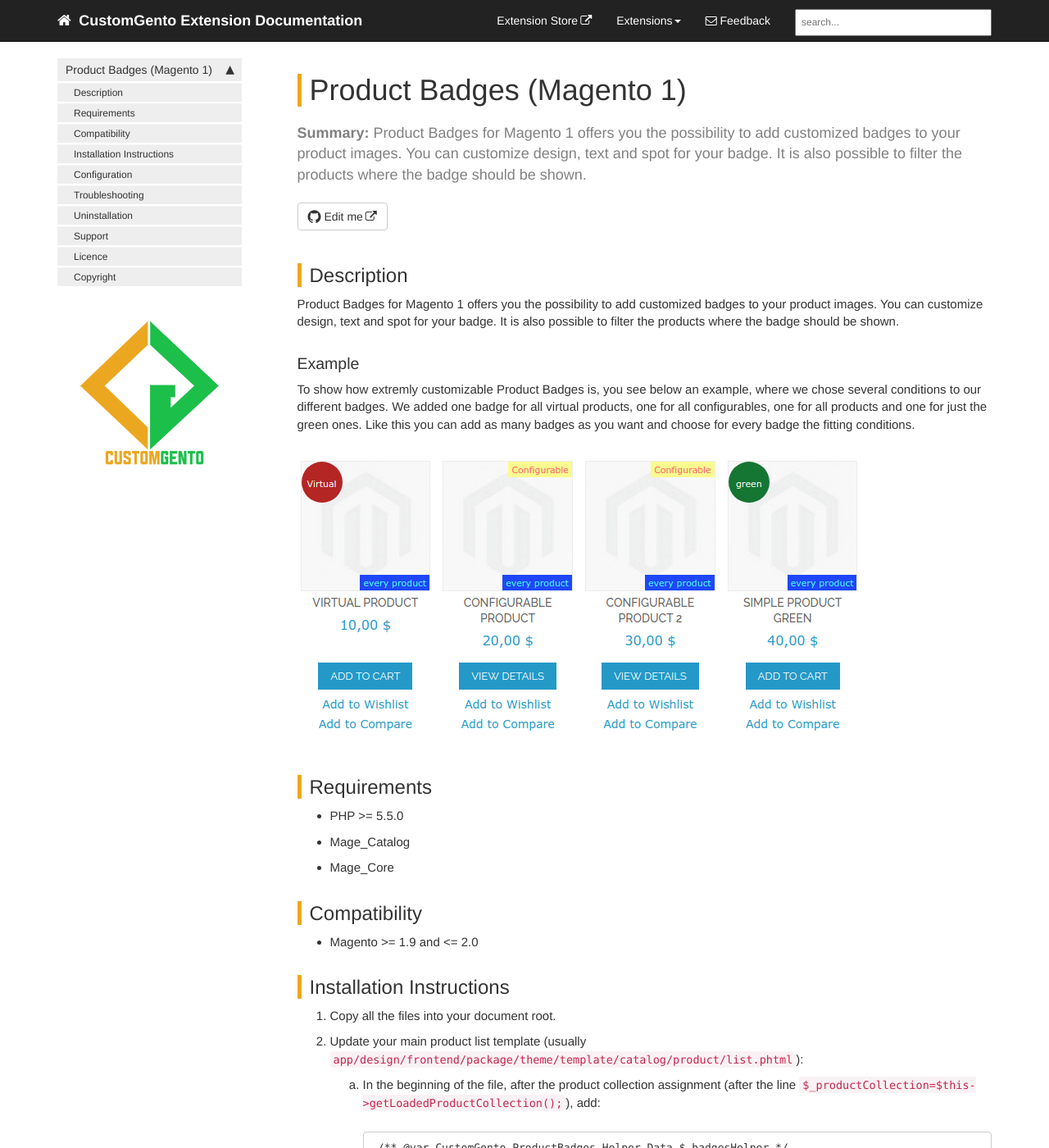
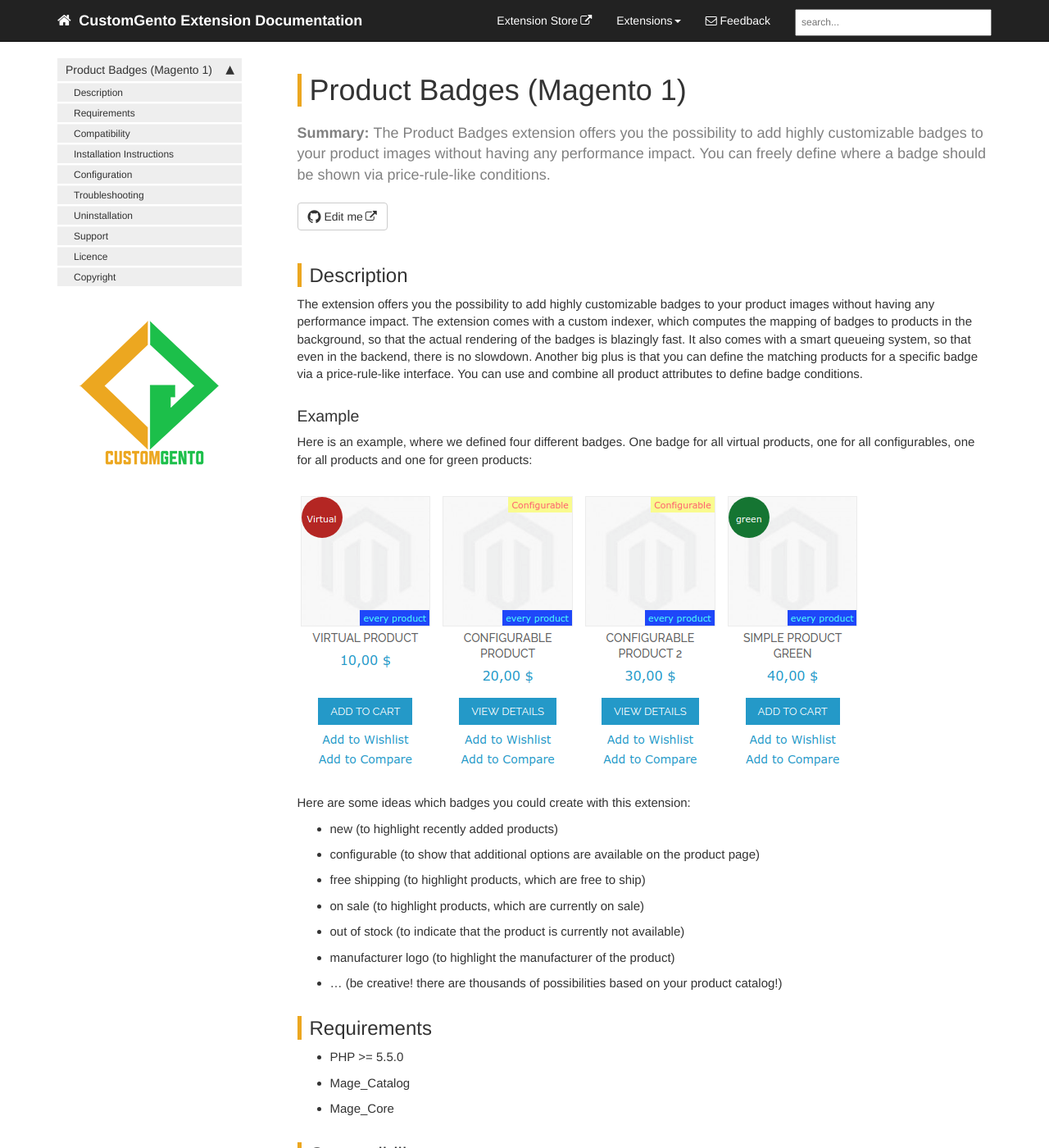
Before and after one commit to customgento/docs, a Jekyll site: the page built from pages/product-badges-m1.md, in a window 1280 px wide and 1400 px high. Shown: the whole window at 82% size. Built offline with Jekyll 4.4.1, drawn with Linux system fonts in a browser that asks for light colours; nearby versions of some CDN libraries; comment, search, counter and statistics services are not loaded; some of the changed text lies outside the part shown.

Commit message:
updated docs for PBM1

````diff
--- a/pages/product-badges-m1.md
+++ b/pages/product-badges-m1.md
@@ -1,24 +1,28 @@
 ---
 title: Product Badges (Magento 1)
 permalink: product-badges-m1.html
-summary: "Product Badges for Magento 1 offers you the possibility to add customized badges to your product images.
-You can customize design, text and spot for your badge. It is also possible to filter the products where the badge should be shown."
+summary: "The Product Badges extension offers you the possibility to add highly customizable badges to your product images without having any performance impact. You can freely define where a badge should be shown via price-rule-like conditions."
 sidebar: pb_m1_sidebar
 ---
 
 ## Description
-Product Badges for Magento 1 offers you the possibility to add customized badges to your product images.
-You can customize design, text and spot for your badge.
-It is also possible to filter the products where the badge should be shown.
+The extension offers you the possibility to add highly customizable badges to your product images without having any performance impact. The extension comes with a custom indexer, which computes the mapping of badges to products in the background, so that the actual rendering of the badges is blazingly fast. It also comes with a smart queueing system, so that even in the backend, there is no slowdown.
+Another big plus is that you can define the matching products for a specific badge via a price-rule-like interface. You can use and combine all product attributes to define badge conditions.
 
 ### Example
-To show how extremly customizable Product Badges is, you see below an example, where we chose several conditions to our
-different badges. We added one badge for all virtual products, one for all configurables, one for all products and one for
-just the green ones.
-Like this you can add as many badges as you want and choose for every badge the fitting conditions.
+Here is an example, where we defined four different badges. One badge for all virtual products, one for all configurables, one for all products and one for green products:
 
-![Example]({{ "images/product-badges-m1/example.png" }} "Example")
+![Frontend Product Badges Example]({{ "images/product-badges-m1/frontend-example.png" }} "Frontend Product Badges Example")
 
+Here are some ideas which badges you could create with this extension:
+
+- new (to highlight recently added products)
+- configurable (to show that additional options are available on the product page)
+- free shipping (to highlight products, which are free to ship)
+- on sale (to highlight products, which are currently on sale)
+- out of stock (to indicate that the product is currently not available)
+- manufacturer logo (to highlight the manufacturer of the product)
+- ... (be creative! there are thousands of possibilities based on your product catalog!)
 
 ## Requirements
 - PHP >= 5.5.0
@@ -26,7 +30,7 @@ Like this you can add as many badges as you want and choose for every badge the
 - Mage_Core
 
 ## Compatibility
-- Magento >= 1.9 and <= 2.0
+- Magento >= 1.9 and < 2.0
 
 ## Installation Instructions
 1. Copy all the files into your document root.
@@ -58,28 +62,59 @@ Like this you can add as many badges as you want and choose for every badge the
         ```
 5. Clear the cache.
 
-For more in-depth Magento extension installation instructions, checkout [Fooman's Ultimate Guide to Installing Magento Extensions](https://store.fooman.co.nz/media/custom/upload/TheUltimateGuidetoInstallingMagentoExtensions.pdf).
+For more in-depth Magento extension installation instructions, checkout [Fooman's Ultimate Guide to Installing Magento Extensions](https://store.fooman.co.nz/media/custom/upload/TheUltimateGuidetoInstallingMagentoExtensions.pdf){:target="_blank"}.
 
 ## Configuration
+
+### General Settings
 You find the settings under System > Configuration > Catalog > Product Badges.
 
 ![System Configuration for Product Badges]({{ "images/product-badges-m1/system-configuration.png" }} "System Configuration for Product Badges")
 
-You can enable the extension there and also decide if th reindex should be run after every save of a badge.
-To create new badges or edit existing ones, go to Catalog > Product Badges.
-With a click on 'Add new Badge' you find a form where you can input all required data like name, internal code and internal description.
+You can enable or disable the extension there. This is useful to toggle the extension functionality without touching any code.
 
-![Adding a new badge]({{ "images/product-badges-m1/add-new-badge.png" }} "Adding a new badge")
+### Adding Badges
+To create new badges or edit existing ones, go to Catalog > Product Badges and click on "Add New Badge" or click an existing badge respectively.
 
-You can activate or inactivate a badge there. Right below you find a section for the visualisation settings.
-There you can decide the shape of the badge, upload a customized image if you want, and choose the text, colour and spot for your badge.
-On the left side you can switch to the next tab conditions and filter the products where your badge should be shown.
+![Adding Badges - General and Visualisation Settings]({{ "images/product-badges-m1/adding-badges-general-visualisation.png" }} "Adding Badges - General and Visualisation Settings")
+
+#### General Settings
+
+- Badge Name: Internal name, so that you can easily identify your badge.
+- Description: Internal description, so that you remember what the complex conditions you defined months ago really do ;-)
+- Status: Whether the badge should currently be shown.
+- From Date: From which date onwards the badge should be shown (inclusive).
+- To Date: Until which date the badge should be shown (inclusive).
+- Visible In: In which store views the badge should be visible.
+
+#### Visualisation Settings
+
+- Render Type: Whether the badge should be shown as a circle, a rectangle or with a custom image.
+- \[circle, rectangle\] Badge Text: The text, which should be shown on the badge.
+- \[circle, rectangle\] Text Color: The color of the text you defined under "Badge Text".
+- \[circle, rectangle\] Background Color: The background color of the shape you defined under "Render Type".
+- \[circle, rectangle\] Font Family: The font for the text you defined under "Badge Text".
+- \[circle, rectangle\] Font Size: The font for the text you defined under "Badge Text".
+- \[image\] Badge Image: The image, which should be shown as a badge in the format `jpg`, `png` or `gif`.
+- Render Container: In which corner of the product image the badge should be shown. Simply click on the white boxes to select the respective corner.
+
+A preview of the badge is shown as soon as you configured the visualisation settings.
+
+#### Conditions
+
+In the left column, you can switch to the conditions tab, where you can define to which products this badge should be applied:
+
+![Adding Badges - Conditions]({{ "images/product-badges-m1/adding-badges-conditions.png" }} "Adding Badges - Conditions")
+
+If you do not define any conditions, the badge is applied to all products. You probably know the interface from the catalog or shopping cart price rules. The process is basically the same, so that you can refer to the [official documentation](https://docs.magento.com/m1/ce/user_guide/marketing/price-rules-catalog.html){:target="_blank"} ("Step 2: Define the Conditions").
 
 ## Troubleshooting - I installed the extension, but it does not work
 1. Do you use the latest version of the extension?
 2. Make sure that the extension is **not**  disabled under Stores > Configuration > Catalog > Product Badges.
-3. Make sure that the automatic index is **not** disabled or if it is, reindex manually in the index management.
-4. Check if you chose fitting conditions for your badge, so that it is displayed for the correct collection of products.
+3. Make sure that your cronjob is running. Since we use a queue to update our index, there may be a little delay until you see the badge on your page.
+4. Make sure that the index is up-to-date. Reindex the "CustomGento Product Badges" index under System > Index Management or via the CLI.
+5. Make sure that the cache of the product / category has been refreshed if you use a full page cache like Varnish or Lesti_Fpc.
+6. Check if the product fulfils all conditions you defined.
 
 ## Uninstallation
 1. Remove all extension files from your Magento installation.
@@ -93,7 +128,7 @@ DELETE FROM `core_resource` WHERE code = 'customgento_productbadges_setup';
 4. Drop all tables matching the pattern `customgento_productbadges_badges_index_*`. The extension creates one table per store, so that the number of tables depends on your configuration.
 
 ## Support
-If you have any issues with this extension, feel free to [contact us](https://www.customgento.com)!
+If you have any issues with this extension, feel free to [contact us](https://www.customgento.com){:target="_blank"}!
 
 ## Licence
 [CustomGento Commercial Software Licence](https://www.customgento.com/license){:target="_blank"}
````
Also changed, not shown: images/product-badges-m1/add-new-badge.png (deleted), images/product-badges-m1/adding-badges-conditions.png (added), images/product-badges-m1/adding-badges-general-visualisation.png (added), images/product-badges-m1/frontend-example.png (renamed from images/product-badges-m1/example.png), images/product-badges-m1/system-configuration.png.
